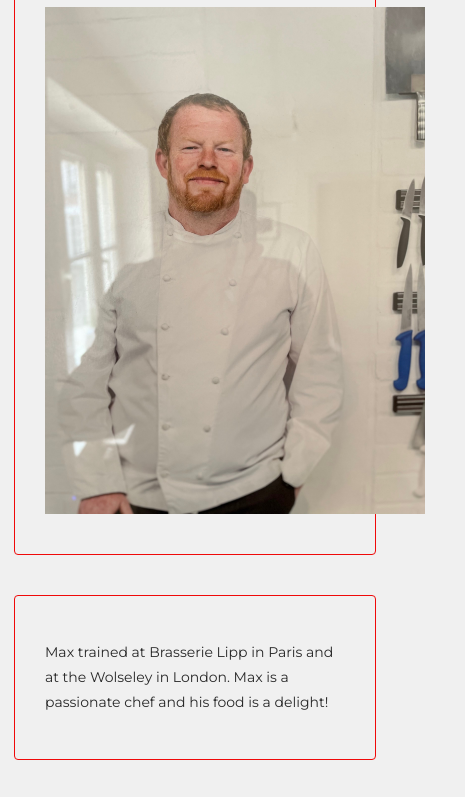
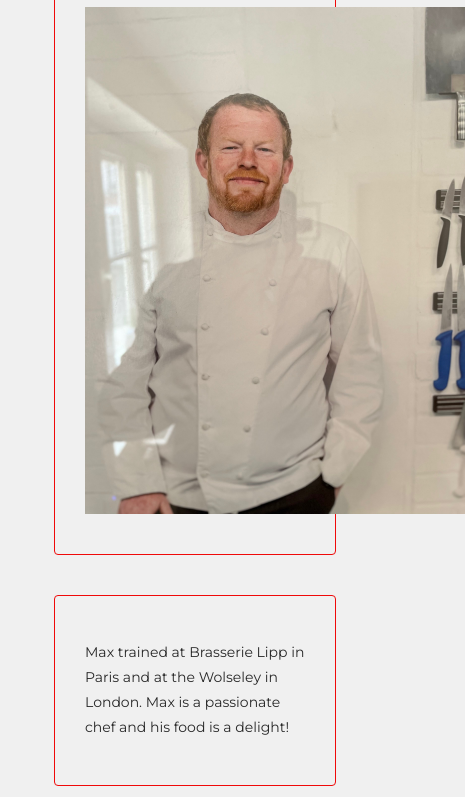
Before and after one commit to martin21-ethics/profile, a plain HTML site: page index.html in a window 390 px wide. Shown: the part 139-936 px from the top of the page, 465 px wide, since content can reach past the window. Drawn offline with Linux system fonts and the light colour scheme.

Commit message:
make my profile prettier

```diff
--- a/style.css
+++ b/style.css
@@ -83,6 +83,6 @@ a {
 @media (max-width: 540px) {
   /* For a screen < 540px, this CSS will be read */
   .container {
-    width: 300px;
+    width: 220px;
   }
 }
```
